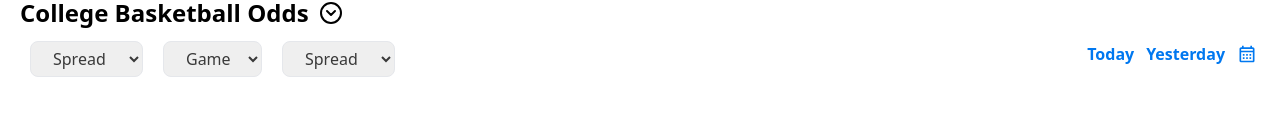
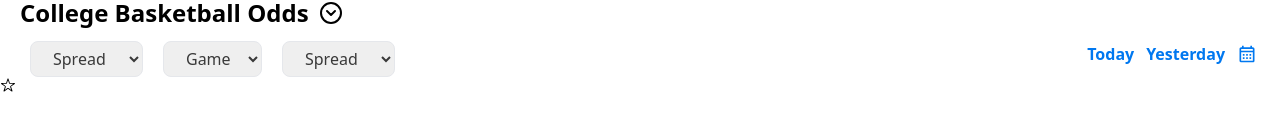
Before and after one commit to Sribabu-Mandraju/sportsPage, a React (Vite) app: page / in a window 1280 px wide. Shown: the part 185-316 px from the top of the page. Built offline with nearby package versions, Linux system fonts and the light colour scheme.

Commit message:
newchanges

```diff
--- a/src/App.jsx
+++ b/src/App.jsx
@@ -3,7 +3,7 @@ import Navbar from "./components/Navbar";
 import { Tabs } from "./components/Tabs";
 import { Header } from "./components/header";
 import "./App.css";
-
+import { Table } from "./Table";
 const App = () => {
   return (
     <div>
@@ -11,6 +11,7 @@ const App = () => {
           <Navbar/>
           <Tabs/>
           <Header/>
+          <Table/>
       </div>
     </div>
   );
--- a/src/Table.jsx
+++ b/src/Table.jsx
@@ -1,12 +1,12 @@
 import React from 'react'
-
+import { IoIosStarOutline } from "react-icons/io";
 export const Table = () => {
   return (
     <div>
         <table>
             <tbody>
                 <tr>
-
+                <IoIosStarOutline />
                 </tr>
             </tbody>
         </table>
```
